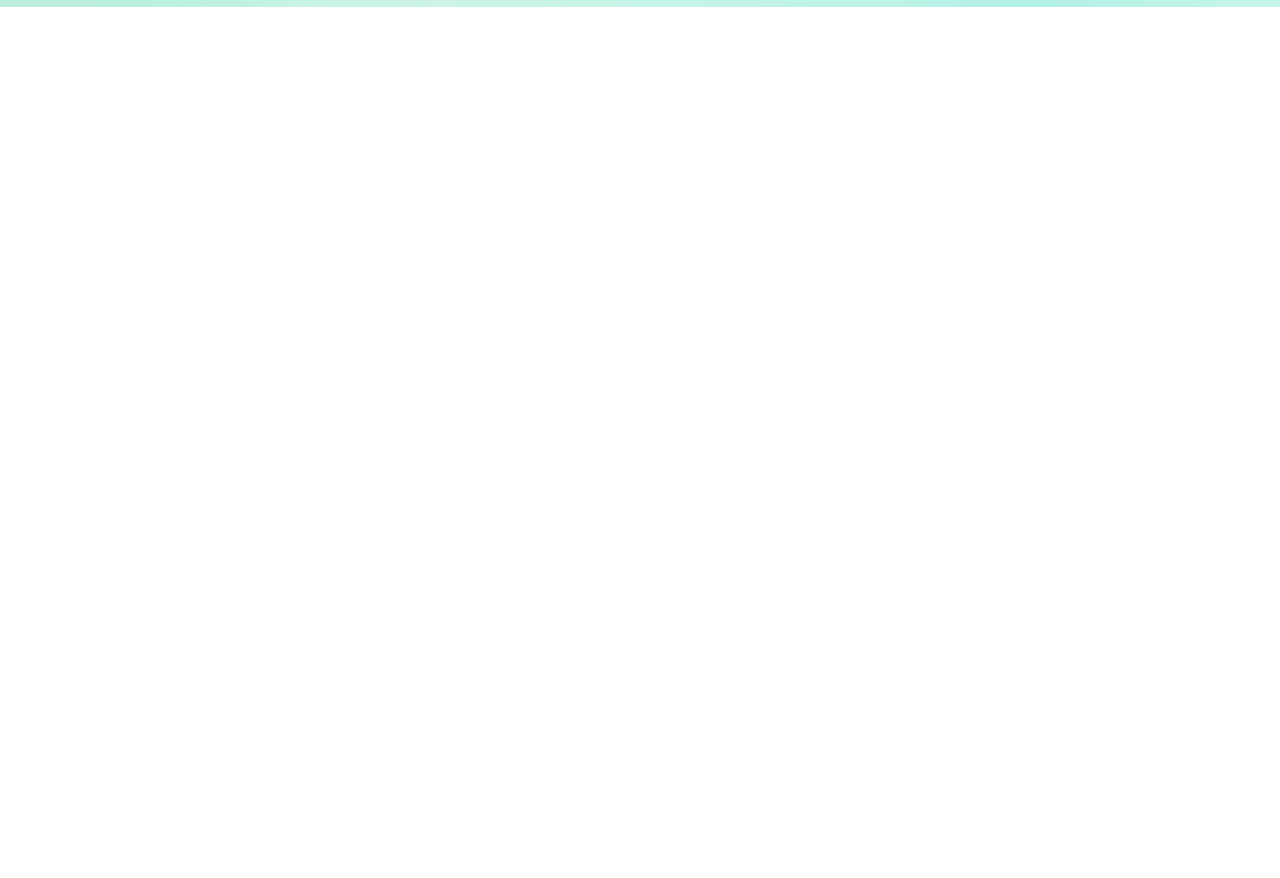
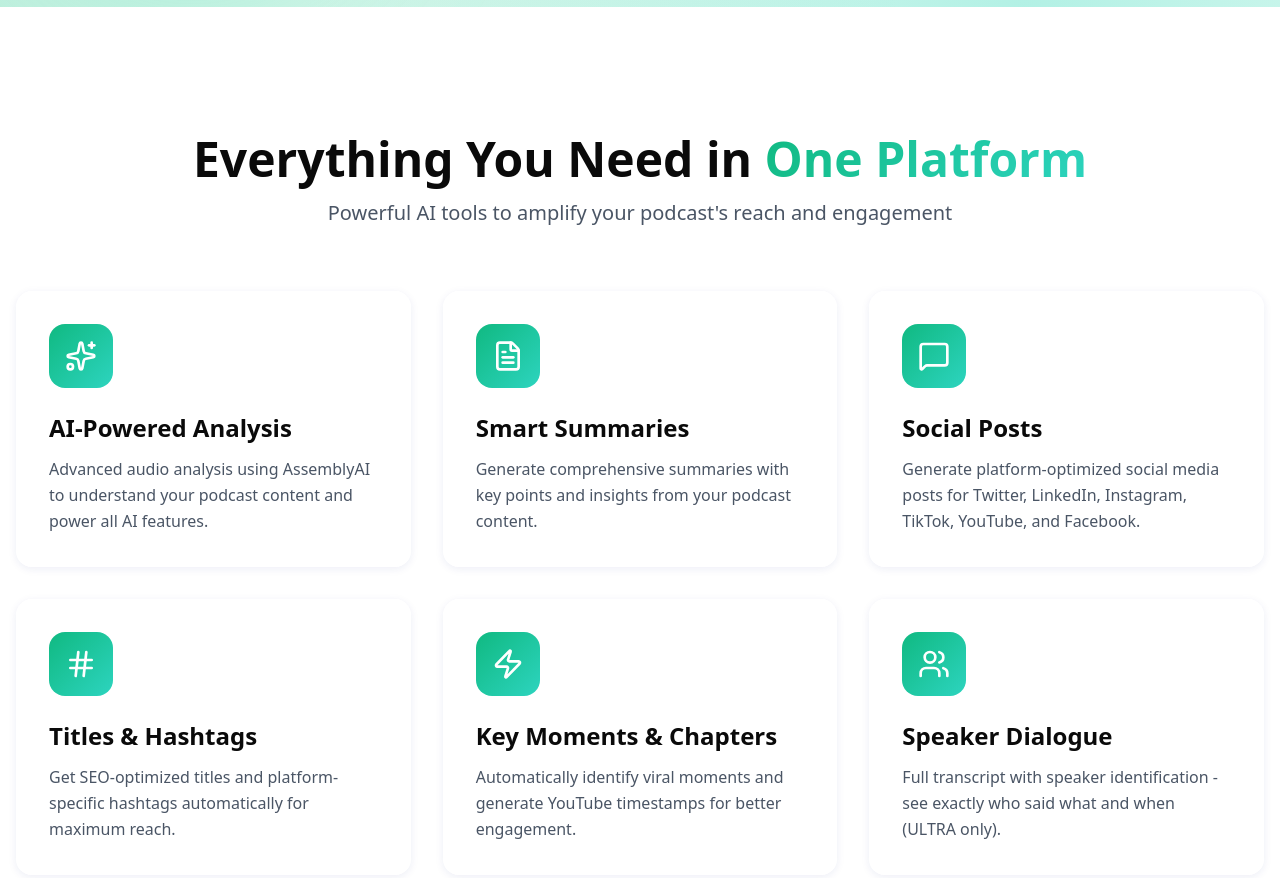
Before and after one commit to shubhamsinha21/podscrybe, a Next.js app: page / in a window 1280 px wide. Shown: the part 820-1698 px from the top of the page. Before the commit the page ends 827 px from the top, so only its background shows below. Built offline with nearby package versions, Linux system fonts and the light colour scheme; no server answers.

Commit message:
feat: add FeaturesSection component to showcase key podcast features

```diff
--- a/app/page.tsx
+++ b/app/page.tsx
@@ -1,4 +1,5 @@
 import { Header} from '@/components/Header'
+import FeaturesSection from '@/components/home/features-section'
 import HeroSection from '@/components/home/hero-section'
 
 export default function page() {
@@ -6,8 +7,8 @@ export default function page() {
     <div>
       <Header/>
       <HeroSection/>
-      {/* <FeaturesSection/>
-      <PricingSection/>
+      <FeaturesSection/>
+      {/* <PricingSection/>
       <CtaSection/>
       <Footer/> */}
     </div>
--- /dev/null
+++ b/components/home/features-section.tsx
@@ -0,0 +1,86 @@
+import { FileText, type LucideIcon, Hash, MessageSquare, Sparkles, Upload, Zap, Users } from "lucide-react";
+
+interface Feature {
+    icon: LucideIcon;
+    title: string;
+    description: string;
+}
+
+const FEATURES: Feature[] = [
+    {
+        icon: Sparkles,
+        title: "AI-Powered Analysis",
+        description:
+            "Advanced audio analysis using AssemblyAI to understand your podcast content and power all AI features."
+    },
+    {
+        icon: FileText,
+        title: "Smart Summaries",
+        description:
+            "Generate comprehensive summaries with key points and insights from your podcast content.",
+
+    },
+    {
+        icon: MessageSquare,
+        title: "Social Posts",
+        description:
+            "Generate platform-optimized social media posts for Twitter, LinkedIn, Instagram, TikTok, YouTube, and Facebook."
+    },
+    {
+    icon: Hash,
+    title: "Titles & Hashtags",
+    description:
+      "Get SEO-optimized titles and platform-specific hashtags automatically for maximum reach.",
+    },
+    {
+    icon: Zap,
+    title: "Key Moments & Chapters",
+    description:
+      "Automatically identify viral moments and generate YouTube timestamps for better engagement.",
+    },
+    {
+    icon: Users,
+    title: "Speaker Dialogue",
+    description:
+      "Full transcript with speaker identification - see exactly who said what and when (ULTRA only).",
+    }
+]
+
+export default function FeaturesSection() {
+  return (
+    <section className="container mx-auto px-4 py-24 md:py-32">
+        <div className="max-w-7xl mx-auto">
+            <div className="text-center mb-16">
+                <h2 className="text-4xl md:text-5xl font-bold mb-4">
+                    Everything You Need in{" "}
+                    <span className="gradient-emerald-text">One Platform</span>
+                </h2>
+                <p className="text-xl text-gray-600 max-w-2xl mx-auto">
+                    Powerful AI tools to amplify your podcast's reach and engagement
+                </p>
+            </div>
+
+            <div className="grid md:grid-cols-2 lg:grid-cols-3 gap-8">
+                {FEATURES.map((feature, index) => {
+                    const Icon = feature.icon;
+                    return (
+                        <div key={feature.title}
+                            className="glass-card rounded-2xl hover-lift p-8 group"
+                            style={{ animationDelay: `${index * 100 }ms`}}
+                        >
+                            <div className="rounded-2xl gradient-emerald p-4 w-fit mb-6 group-hover:animation-pulse-emerald transition-all">
+                                <Icon className="h-8 w-8 text-white" />
+                            </div>
+                           <h3 className="text-2xl font-bold mb-3 group-hover:text-emerald-600 transition-colors">
+                                {feature.title}
+                           </h3>
+                           <p className="text-gray-600 leading-relaxed">{feature.description}</p>
+                        </div>
+                    )
+                })}
+            </div>
+
+        </div>
+    </section>
+  )
+}
```
